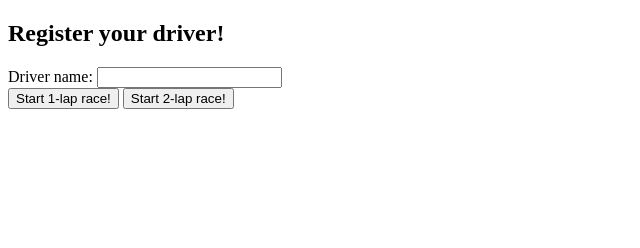
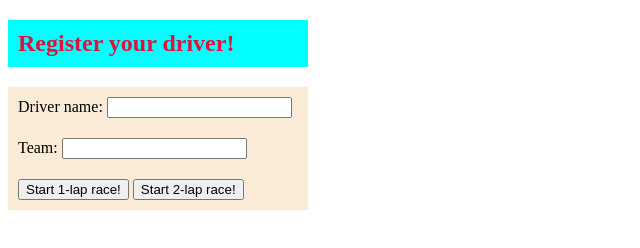
Before and after one commit to Stoltefar/Formula-De-Tracker, a plain HTML site: page index.html in a window 1280 px wide. Shown: the whole page, without its empty margins (0-640 px from the left). Drawn offline with Linux system fonts and the light colour scheme.

Commit message:
Add stylesheet and some styling

```diff
--- a/index.html
+++ b/index.html
@@ -2,9 +2,8 @@
 <html>
 
 <head>
-    <title>
-        Formula Dé Tracker
-    </title>
+    <title>Formula Dé Tracker</title>
+    <link rel="stylesheet" href="style.css">
 </head>
 </html>
 
@@ -12,12 +11,16 @@
     <h2>
         Register your driver!
     </h2>
+    <div id="input-box">
         <div class="txt-input">
             Driver name: <input type="text" required />
-
+        </div>
+        <div class="txt-input">
+            Team: <input type="text" required />
         </div>
         <div class="submit-btn">
             <input type="submit" value="Start 1-lap race!" />
             <input type="submit" value="Start 2-lap race!" />
         </div>
+    </div>
  </body>
--- /dev/null
+++ b/style.css
@@ -0,0 +1,17 @@
+h2 {
+    background-color: cyan;
+    color: crimson;
+    width: 280px;
+    padding: 10px;
+}
+#input-box {
+    background-color: antiquewhite;
+    width: 300px;
+}
+.txt-input {
+    padding: 10px;
+}
+
+.submit-btn {
+    padding: 10px;
+}
```
Lines whose indentation alone changed are shown as unchanged.
